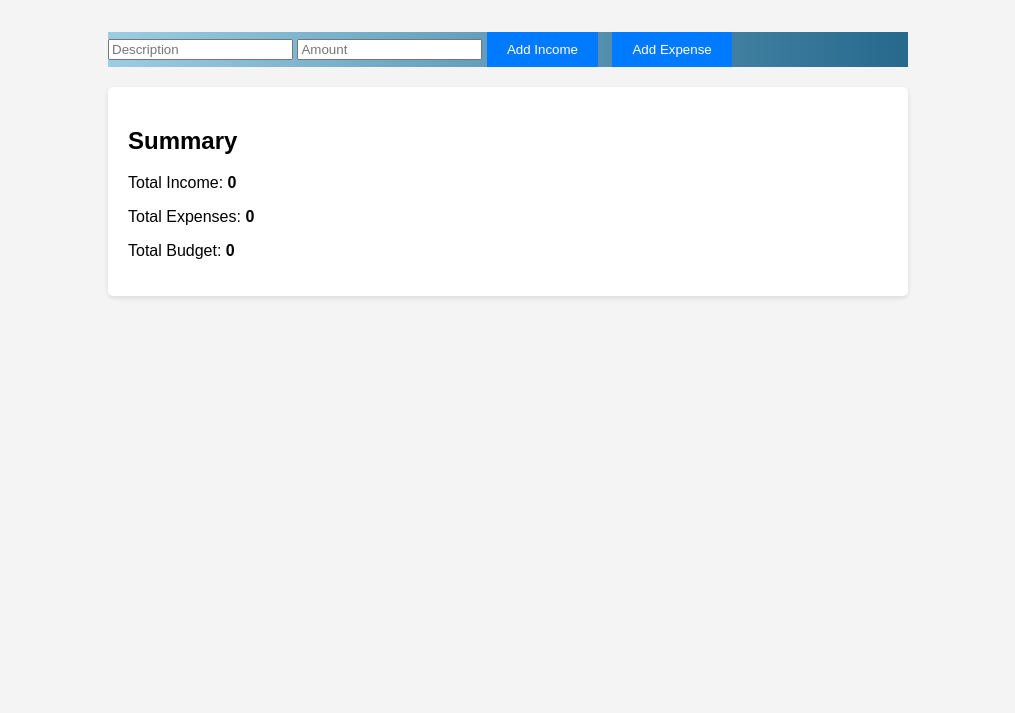
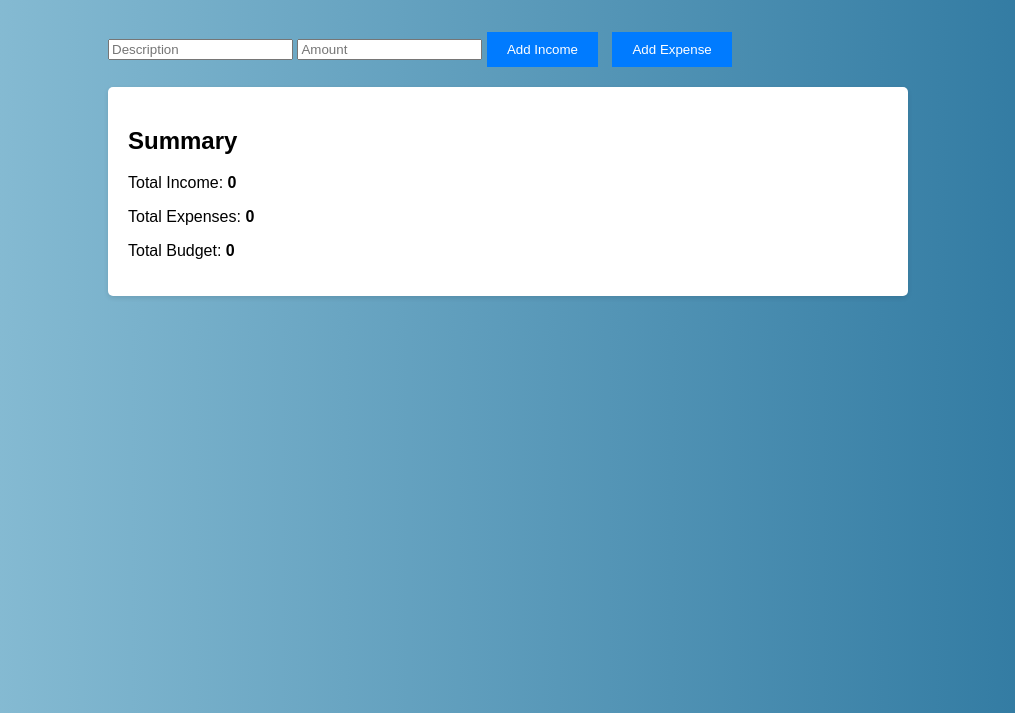
Before and after one commit to mmaferrrr/GI-WEEK-9, a plain HTML site: page index.html in a window 1280 px wide. Shown: the part 87-800 px from the top of the page, without its empty margins (132-1147 px from the left). Drawn offline with Linux system fonts and the light colour scheme.

Commit message:
Updated file

```diff
--- a/style.scss
+++ b/style.scss
@@ -6,7 +6,7 @@ $primary-color: #007bff;
 
 body {
     font-family: Arial, sans-serif;
-    background-color: #f4f4f4;
+    @include gradient(#8fc2d8, #29749d);
     margin: 0;
     padding: 0;
 }
@@ -25,7 +25,6 @@ body {
 
 .input-section {
     margin-bottom: 20px;
-    @include gradient(#9bcde3, #26698d);
 }
 
 button {
```
Also changed, not shown: style.css, 1 other file.
